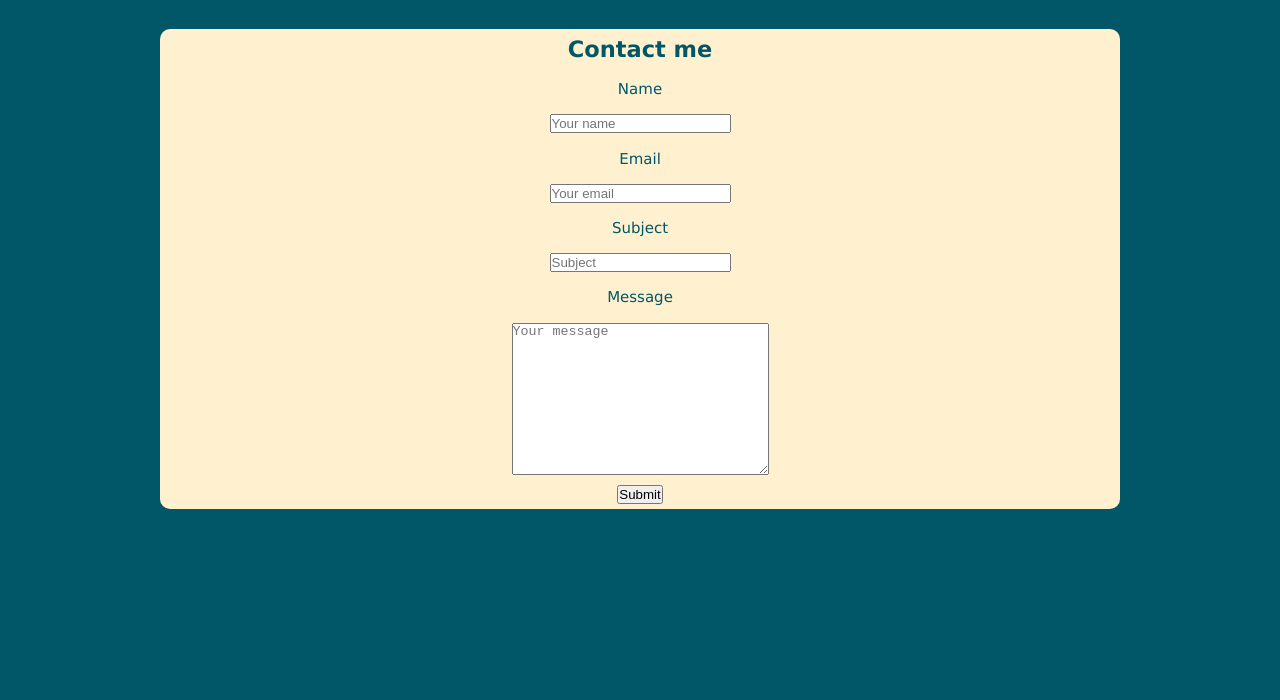
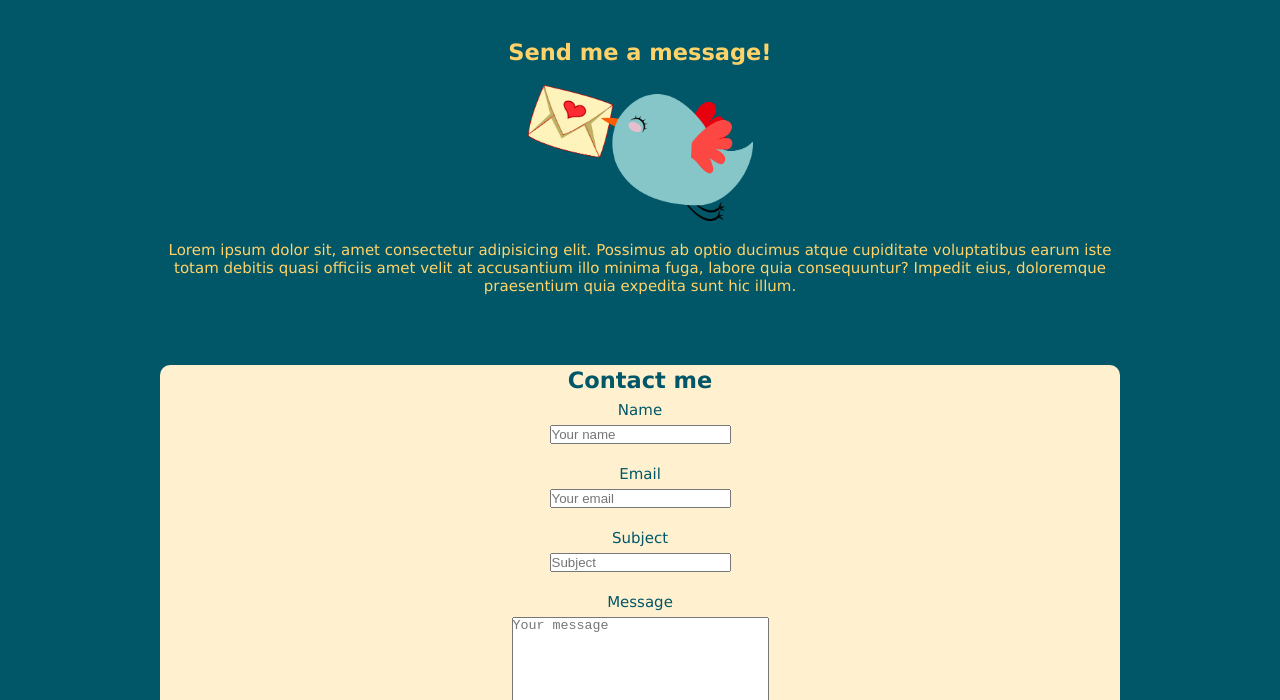
Before and after one commit to odesseyoracle/ui-final-project, a plain HTML site: page contact-form.html in a window 1280 px wide. Shown: the part 66-766 px from the top of the page. Drawn offline with Linux system fonts and the light colour scheme; a web font is replaced by a local one.

Commit message:
text added to contact-form

```diff
--- a/contact-form.html
+++ b/contact-form.html
@@ -35,6 +35,14 @@
         </ul>
     </header>
     <main>
+
+        <section class="message-section">
+            <h2>Send me a message!
+            </h2>
+            <img src="images/animal-1320792_1280.png" alt="">
+            <p>Lorem ipsum dolor sit, amet consectetur adipisicing elit. Possimus ab optio ducimus atque cupiditate voluptatibus earum iste totam debitis quasi officiis amet velit at accusantium illo minima fuga, labore quia consequuntur? Impedit eius, doloremque praesentium quia expedita sunt hic illum.</p>
+        </section>
+
     <form action="">
     <h2>Contact me</h2>
     <label for="name">Name</label>
@@ -46,8 +54,6 @@
     <label for="message">Message</label>
     <textarea name="message" id="message" cols="30" rows="10" placeholder="Your message"></textarea>
     <input type="submit" value="Submit">
-
-
     </form>
     </main>
     <footer>
--- a/style.css
+++ b/style.css
@@ -77,9 +77,10 @@ section {
 
 }
 
-img {
+.hero-img {
     width: 75%;
     height: auto;
+    margin: 20px;
 
     object-fit: cover;
     cursor: pointer;
@@ -196,7 +197,7 @@ footer {
 
 form {
     width: 75%;
-    height: 60%;
+    height: auto;
     margin: 30px auto;
 
     background-color: var(--color-4);
@@ -212,7 +213,28 @@ form {
     color: var(--color-1);
 
     & input {
-        margin-bottom: 0rem;
+        margin-bottom: 1rem;
+    }
+
+    & input:focus, textarea:focus {
+        outline-color: var(--color-3);
     }
 
 }
+
+.message-section {
+    width: 80%;
+    margin: auto;
+    padding: 40px;
+    height: auto;
+    display: flex;
+    flex-direction: column;
+    justify-content: center;
+    align-items: center;
+    text-align: center;
+
+    & img {
+        width: 15rem;
+        margin: 20px;
+    }
+}
```
Also changed, not shown: index.html (+1 -1 lines), images/animal-1320792_1280.png (added).
